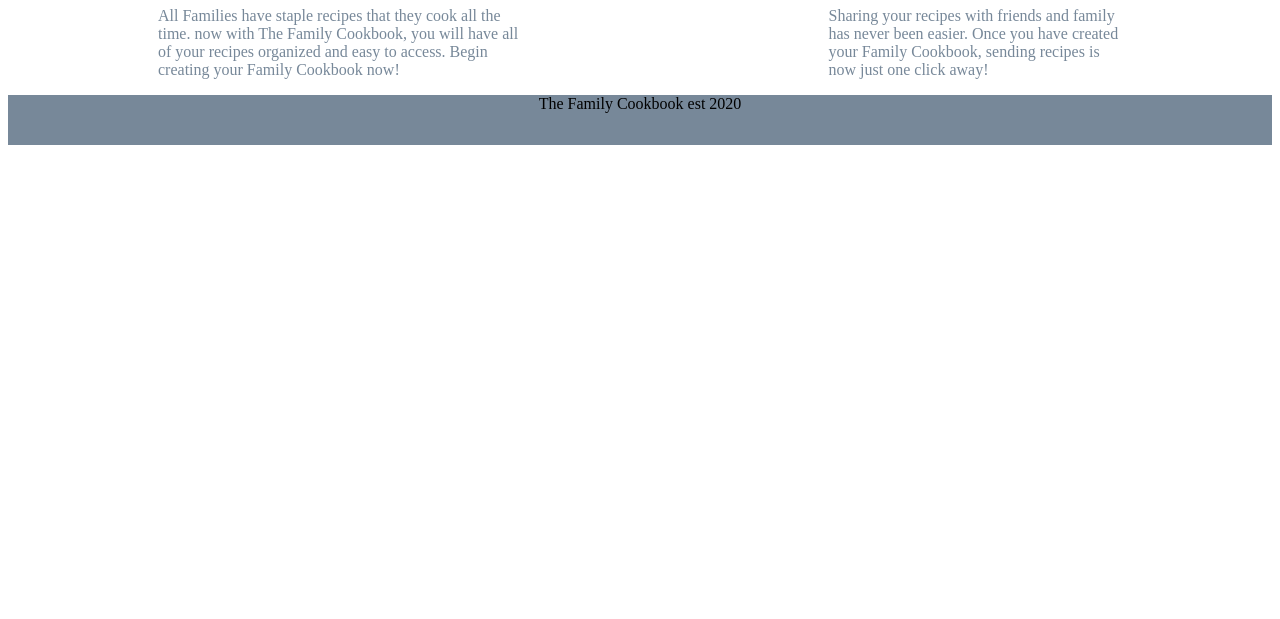
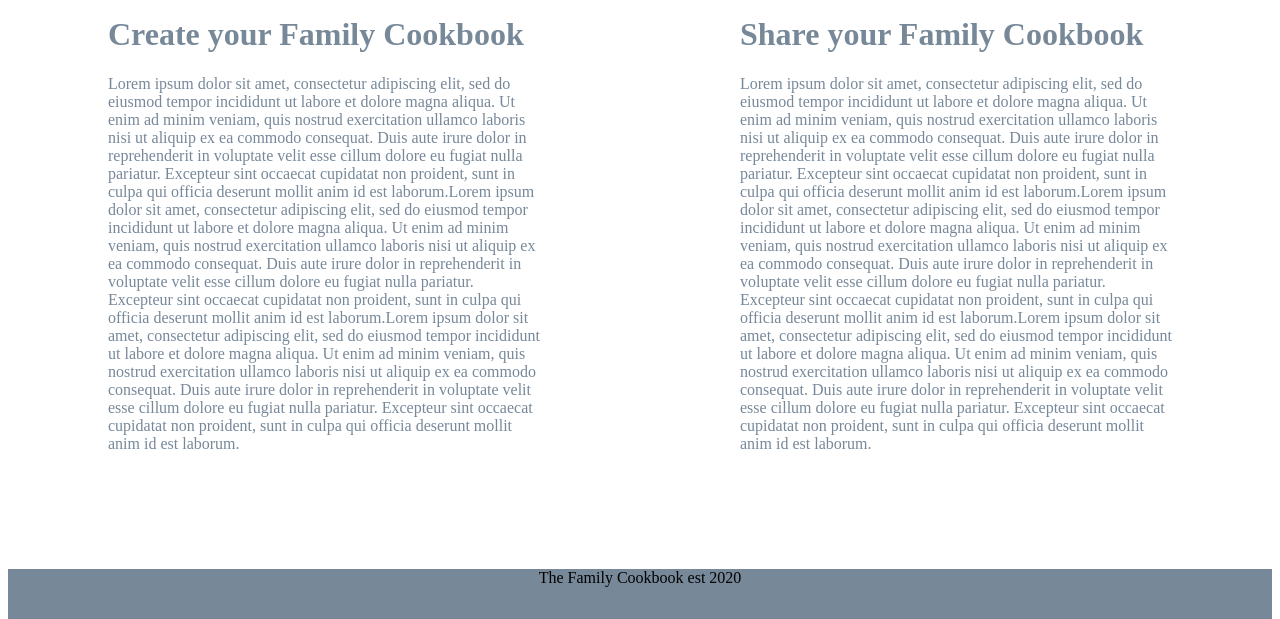
Before and after one commit to amandaleiko/cookbook, a plain HTML site: page index.html in a window 1280 px wide. Shown: the part 696-1315 px from the top of the page. Before the commit the page ends 841 px from the top, so only its background shows below. Drawn offline with Linux system fonts and the light colour scheme.

Commit message:
add filler text

```diff
--- a/index.html
+++ b/index.html
@@ -35,7 +35,7 @@
         <ol>
             <div class="login">
             <li><a href="login.html">Log in</a></li>
-            <li><a href="signin.html">Sign up</a></li>
+            <li><a href="signup.html">Sign up</a></li>
         </div></ol>
 
 
@@ -71,18 +71,37 @@
    <div class="rowpullbottom">
    <div class="col">
     <h1>Create your Family Cookbook</h1>
-    <p>All Families have staple recipes that they cook all the time.
-        now with The Family Cookbook, you will have all of your recipes
-        organized and easy to access. Begin creating your Family Cookbook
-        now!
+    <p>Lorem ipsum dolor sit amet, consectetur adipiscing elit, sed do eiusmod tempor incididunt ut
+        labore et dolore magna aliqua. Ut enim ad minim veniam, quis nostrud exercitation ullamco laboris
+        nisi ut aliquip ex ea commodo consequat. Duis aute irure dolor in reprehenderit in voluptate velit
+         esse cillum dolore eu fugiat nulla pariatur. Excepteur sint occaecat cupidatat non proident,
+         sunt in culpa qui officia deserunt mollit anim id est laborum.Lorem ipsum dolor sit amet, consectetur adipiscing elit, sed do eiusmod tempor incididunt ut
+         labore et dolore magna aliqua. Ut enim ad minim veniam, quis nostrud exercitation ullamco laboris
+         nisi ut aliquip ex ea commodo consequat. Duis aute irure dolor in reprehenderit in voluptate velit
+          esse cillum dolore eu fugiat nulla pariatur. Excepteur sint occaecat cupidatat non proident,
+          sunt in culpa qui officia deserunt mollit anim id est laborum.Lorem ipsum dolor sit amet, consectetur adipiscing elit, sed do eiusmod tempor incididunt ut
+          labore et dolore magna aliqua. Ut enim ad minim veniam, quis nostrud exercitation ullamco laboris
+          nisi ut aliquip ex ea commodo consequat. Duis aute irure dolor in reprehenderit in voluptate velit
+           esse cillum dolore eu fugiat nulla pariatur. Excepteur sint occaecat cupidatat non proident,
+           sunt in culpa qui officia deserunt mollit anim id est laborum.
     </p>
 
    </div>
    <div class="col">
     <h1>Share your Family Cookbook</h1>
-    <p>Sharing your recipes with friends and family has never been
-        easier. Once you have created your Family Cookbook, sending
-        recipes is now just one click away!
+    <p>Lorem ipsum dolor sit amet, consectetur adipiscing elit, sed do eiusmod tempor incididunt ut
+        labore et dolore magna aliqua. Ut enim ad minim veniam, quis nostrud exercitation ullamco laboris
+        nisi ut aliquip ex ea commodo consequat. Duis aute irure dolor in reprehenderit in voluptate velit
+         esse cillum dolore eu fugiat nulla pariatur. Excepteur sint occaecat cupidatat non proident,
+         sunt in culpa qui officia deserunt mollit anim id est laborum.Lorem ipsum dolor sit amet, consectetur adipiscing elit, sed do eiusmod tempor incididunt ut
+         labore et dolore magna aliqua. Ut enim ad minim veniam, quis nostrud exercitation ullamco laboris
+         nisi ut aliquip ex ea commodo consequat. Duis aute irure dolor in reprehenderit in voluptate velit
+          esse cillum dolore eu fugiat nulla pariatur. Excepteur sint occaecat cupidatat non proident,
+          sunt in culpa qui officia deserunt mollit anim id est laborum.Lorem ipsum dolor sit amet, consectetur adipiscing elit, sed do eiusmod tempor incididunt ut
+          labore et dolore magna aliqua. Ut enim ad minim veniam, quis nostrud exercitation ullamco laboris
+          nisi ut aliquip ex ea commodo consequat. Duis aute irure dolor in reprehenderit in voluptate velit
+           esse cillum dolore eu fugiat nulla pariatur. Excepteur sint occaecat cupidatat non proident,
+           sunt in culpa qui officia deserunt mollit anim id est laborum.
     </p>
 
    </div>
--- a/styles.css
+++ b/styles.css
@@ -39,6 +39,9 @@ li {
   justify-content: center;
   align-items: center;
   align-content: space-between;
+  width: 100%;
+  border-bottom: solid 5px lightslategray;
+  border-width: 100%;
 
 }
 
@@ -69,13 +72,14 @@ height: 200px;
 }
 .col {
   color: lightslategray;
-  padding: 0 150px;
+  padding: 100px;
+
 }
 
 footer {
   background: lightslategray;
   text-align: center;
-margin-top: auto;
+  margin-top: auto;
 }
 
 .main-footer {
```
